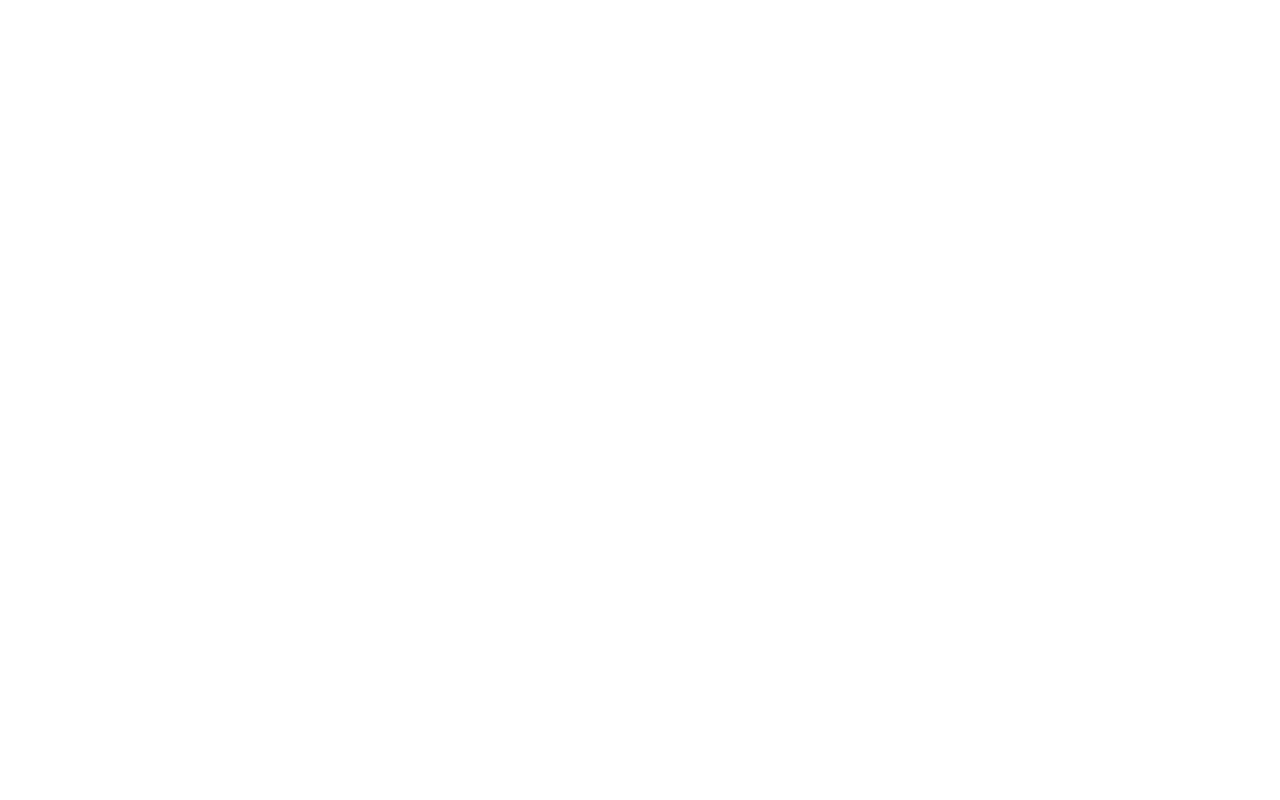
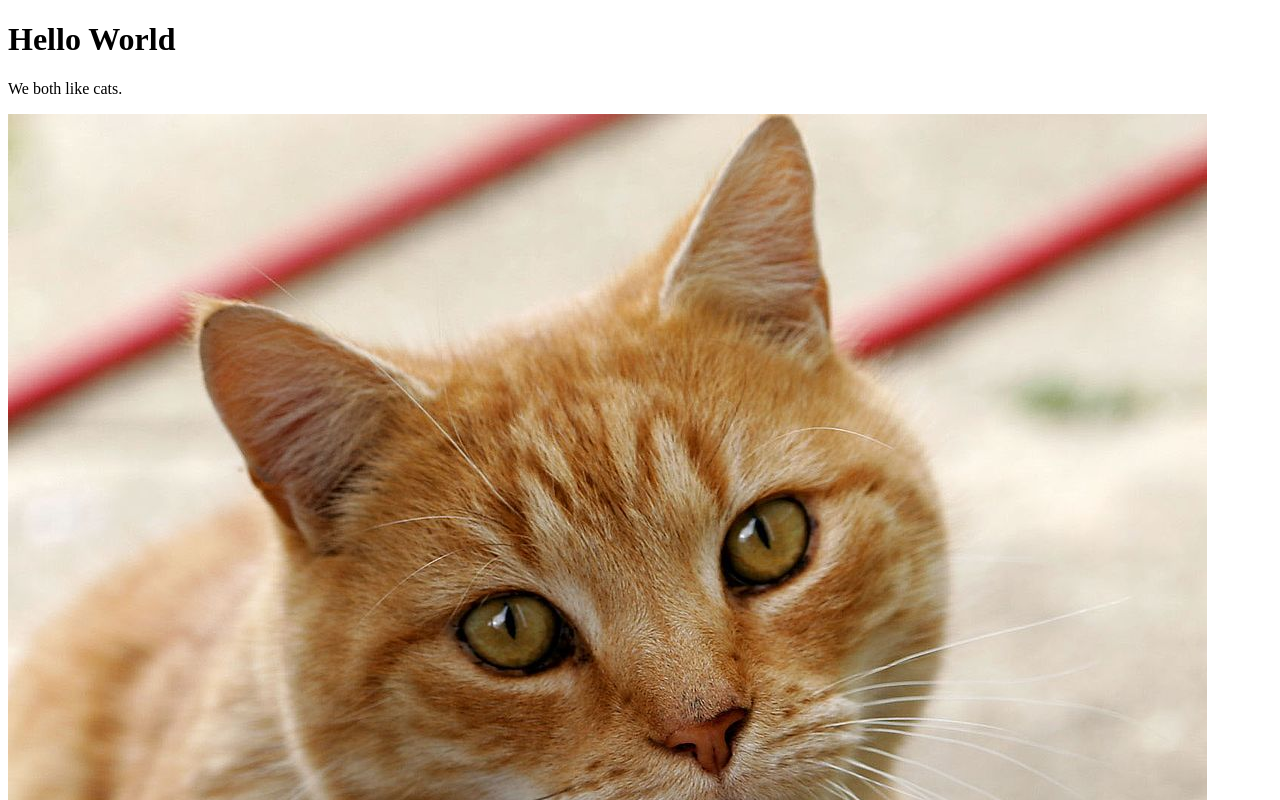
Before and after one commit to cvesey/cst251, a plain HTML site: page lab2/index.html in a window 1280 px wide. Shown: the top 800 px of the page. Drawn offline with Linux system fonts and the light colour scheme.

Commit message:
idk something i think

```diff
--- a/lab2/index.html
+++ b/lab2/index.html
@@ -1,11 +1,13 @@
 <!DOCTYPE html>
 <html>
 <head>
+	<h1>Hello World</h1>
 	<title>Lab X - Subject/Topic</title>
 	<link rel="stylesheet" type="text/css" href="../css/site.css">
 	<link rel="stylesheet" type="text/css" href="css/lab.css">
+	<p>We both like cats.</p>
 </head>
 <body>
-
+	<img src="img/cat03.jpg" alt="cat" />
 </body>
 </html>
```
Also changed, not shown: lab2/img/cat03.jpg (added), 2 other files.
